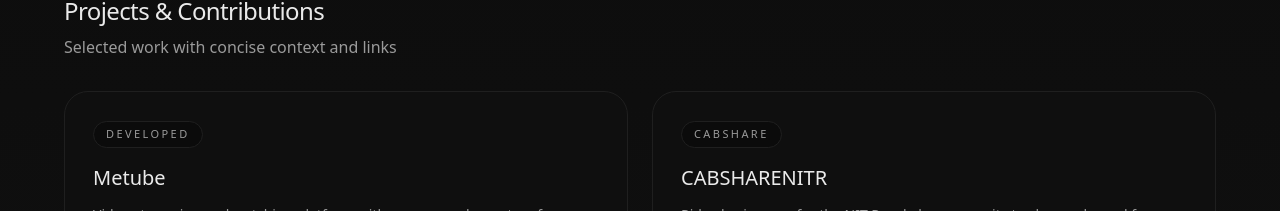
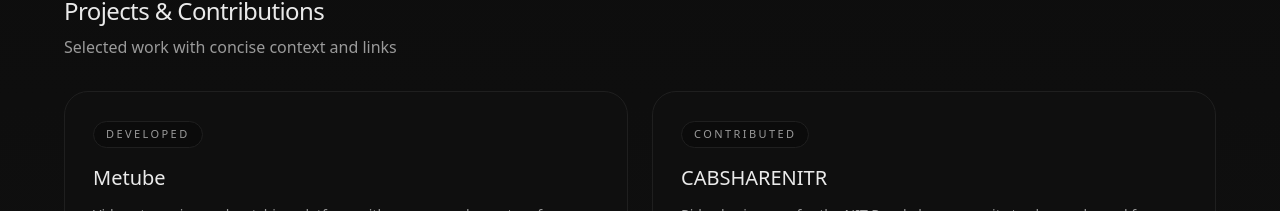
Before and after one commit to Kri01ceram/my-portfolio, a Next.js app: page / in a window 1280 px wide. Shown: the part 1300-1511 px from the top of the page. Built offline with nearby package versions, Linux system fonts and the light colour scheme; no server answers.

Commit message:
chore: update project label from "CABSHARE" to "CONTRIBUTED" in ProjectsOverview component

```diff
--- a/components/projects-overview.tsx
+++ b/components/projects-overview.tsx
@@ -20,7 +20,7 @@ export default function ProjectsOverview() {
             <div className="flex items-start justify-between gap-6">
               <div>
                 <span className="inline-flex items-center rounded-full border border-border bg-background px-3 py-1 text-[11px] tracking-[0.22em] text-muted-foreground">
-                  {project.title === "CABSHARENITR" || project.repo?.includes("project-cabshare") ? "CABSHARE" : "DEVELOPED"}
+                  {project.title === "CABSHARENITR" || project.repo?.includes("project-cabshare") ? "CONTRIBUTED" : "DEVELOPED"}
                 </span>
                 <h3 className="mt-4 text-lg sm:text-xl font-normal text-foreground">{project.title}</h3>
               </div>
```
